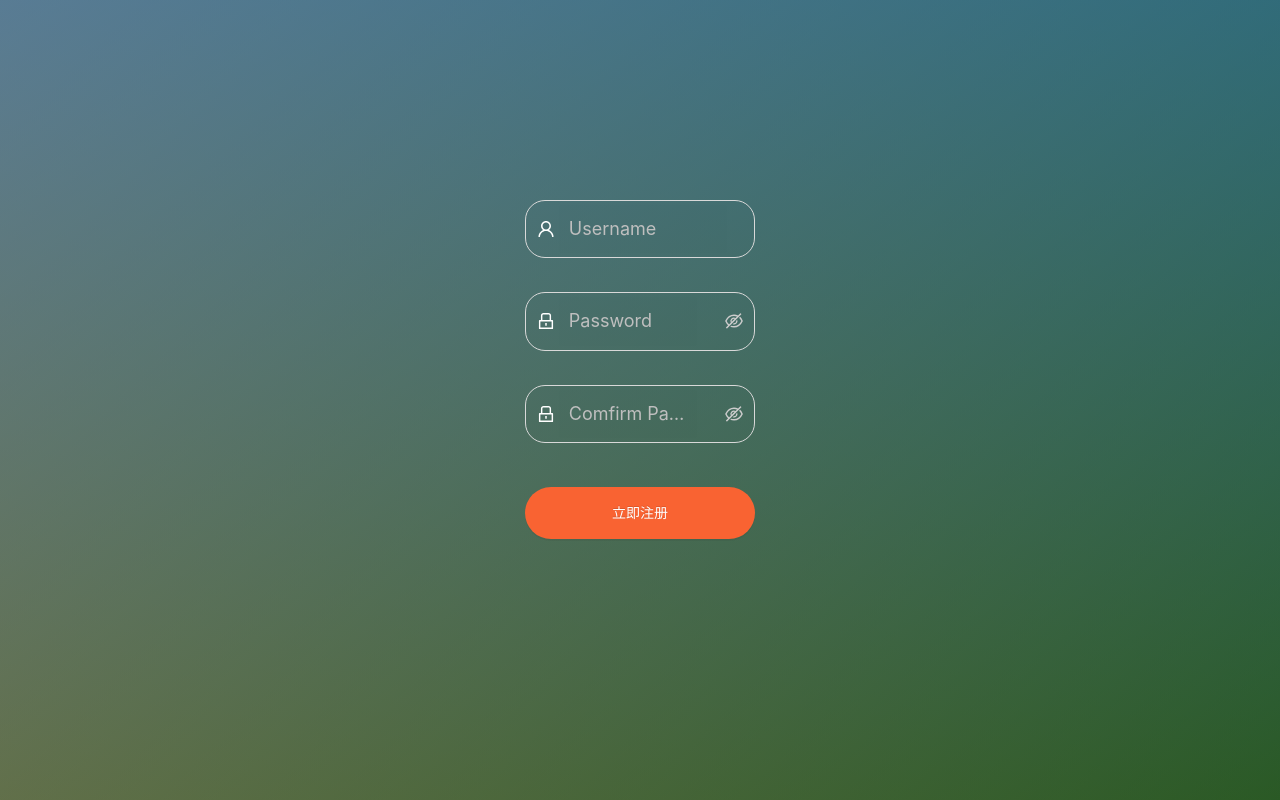
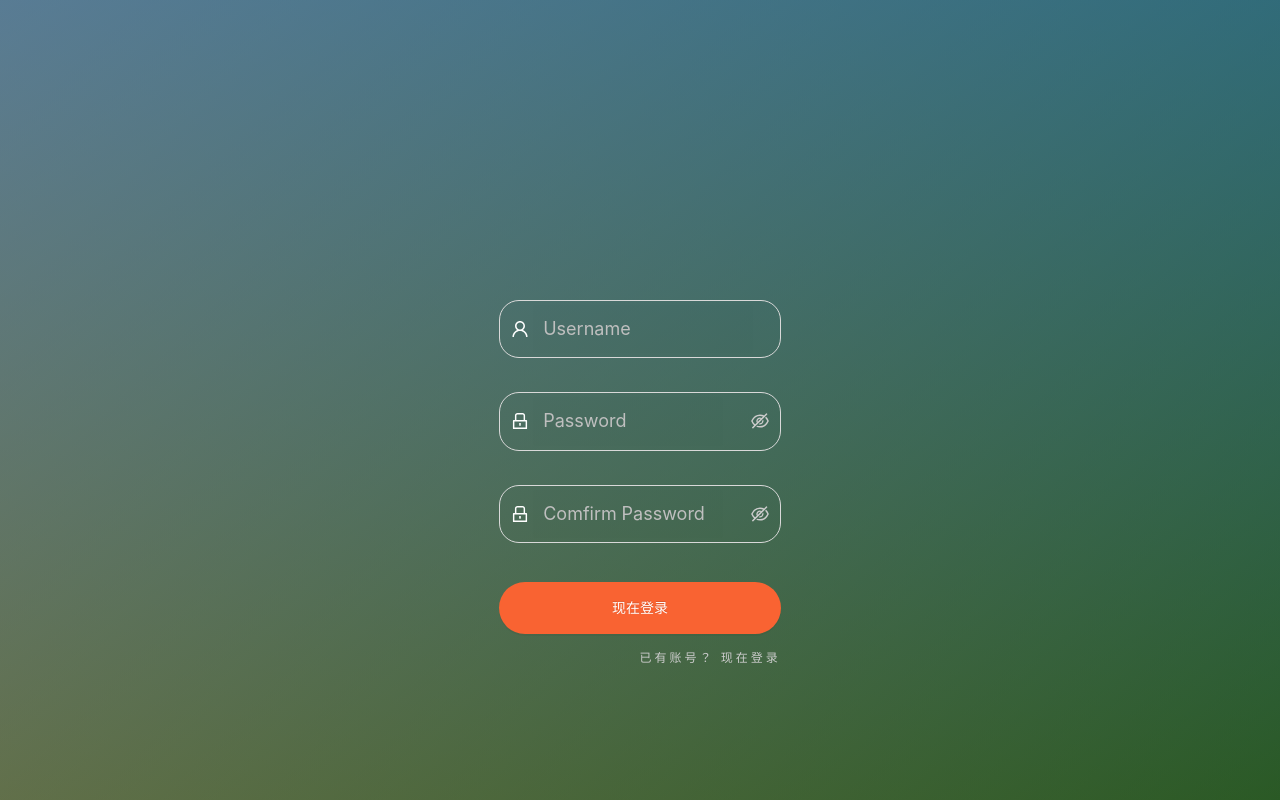
Before and after one commit to pumpkinduan/blog-manage-system, a React (Create React App) app: page /register in a window 1280 px wide. Built offline with nearby package versions, Linux system fonts and the light colour scheme.

Commit message:
文章列表

```diff
--- a/src/components/ArticleList/ListCard.jsx
+++ b/src/components/ArticleList/ListCard.jsx
@@ -1,5 +1,5 @@
 import React from "react";
-import { Button, Popconfirm, message } from "antd";
+import { Popconfirm, message } from "antd";
 import { Link } from "react-router-dom";
 import "./ListCard.scss";
 class ListCard extends React.PureComponent {
@@ -48,9 +48,9 @@ class ListCard extends React.PureComponent {
               okText="确定"
               cancelText="取消"
             >
-              <a href="javascript:;" className="del-btn btn">
+              <span  className="del-btn btn">
                 删除
-              </a>
+              </span>
             </Popconfirm>
           </div>
         </div>
--- a/src/components/Auth/index.jsx
+++ b/src/components/Auth/index.jsx
@@ -17,8 +17,8 @@ const usernameReg = /^(?![0-9])[\u4e00-\u9fa5_a-zA-Z0-9_]/;
 const validateMessages = {
   string: {
     min: "字符个数不得少于${min}个",
-    max: "字符个数不得大于${max}个"
-  }
+    max: "字符个数不得大于${max}个",
+  },
 };
 
 class Auth extends React.Component {
@@ -50,7 +50,10 @@ class Auth extends React.Component {
             validateStatus={error ? "error" : undefined}
             rules={[
               { required: true, message: "请输入您的用户名" },
-              { pattern: usernameReg, message: "至少包含中文，数字或英文中的一种，数字不能开头" },
+              {
+                pattern: usernameReg,
+                message: "至少包含中文，数字或英文中的一种，数字不能开头",
+              },
               { min: 4 },
               { max: 12 },
             ]}
@@ -69,7 +72,10 @@ class Auth extends React.Component {
             validateStatus={error ? "error" : undefined}
             rules={[
               { required: true, message: "请输入您的密码" },
-              { pattern: pwdReg, message: "密码包含 数字,英文,字符中的两种以上" },
+              {
+                pattern: pwdReg,
+                message: "密码包含 数字,英文,字符中的两种以上",
+              },
               { min: 6 },
               { max: 20 },
             ]}
@@ -127,9 +133,15 @@ class Auth extends React.Component {
             </div>
             <div className="register-button-wrapper">
               {/* 这里不用Link组件，在第一次点击跳转时会有闪烁的bug */}
-              <a href="/register" className="register-button">
-                {registerText}
-              </a>
+              {!showConfirmInput ? (
+                <a href="/register" className="register-button">
+                  没有账号？{registerText}
+                </a>
+              ) : (
+                <a href="/login" className="login-button">
+                  已有账号？ {loginText}
+                </a>
+              )}
             </div>
           </Form.Item>
         </Form>
--- a/src/components/Auth/index.scss
+++ b/src/components/Auth/index.scss
@@ -1,63 +1,76 @@
 $inputBgc: rgba(0, 0, 0, .01);
+
 .container {
     width: 100vw;
     height: 100vh;
     background: linear-gradient(180deg, rgba(34, 138, 179, 0.57) 0, rgba(88, 157, 82, 0.4)), linear-gradient(135deg, #670d109e, #0c2c07);
     overflow: hidden;
+
     .login-form {
-        width: 18%;
-        margin: 200px auto;
+        width: 22%;
+        margin: 300px auto;
         .ant-input-affix-wrapper {
             margin-bottom: 10px;
             font-size: 18px;
             border-radius: 20px;
             background-color: $inputBgc;
+
             .ant-input {
                 color: #fff;
                 padding: 10px;
                 background-color: $inputBgc;
             }
+
             .ant-input-prefix {
                 color: #fff;
             }
         }
+
         .ant-form-item-control-input-content {
             .login-form-button-wrapper {
-                margin: 10px auto;
+                margin: 5px auto;
                 width: 100%;
+
                 .ant-btn {
                     border: none;
                     background: #f96332;
                     height: auto;
                     padding: 15px 0;
+
                     &:hover {
                         opacity: 0.8;
                     }
                 }
             }
+
             .register-button-wrapper {
                 width: 100%;
                 margin-top: 15px;
                 font-size: 12px;
                 text-align: right;
                 letter-spacing: 3px;
+
                 a {
                     color: #ccc;
+
                     &:hover {
                         color: #fff;
                     }
                 }
             }
         }
+
         // 密码框右边的眼睛和清空样式
         .anticon-eye,
         .anticon-eye-invisible,
         .anticon-close-circle {
             color: #ccc;
+
             &:hover {
                 color: #fff;
             }
         }
+
         // 修改input框下方的exact字段的提示文字样式
         .ant-form-item-extra {
             color: #f96332;
--- a/src/containers/Register/index.jsx
+++ b/src/containers/Register/index.jsx
@@ -11,7 +11,7 @@ class NormalRegiterForm extends React.Component {
       duration: 1,
       style: {
         cursor: "pointer",
-      }
+      },
     });
     setTimeout(() => {
       window.location.replace("/login");
@@ -21,7 +21,8 @@ class NormalRegiterForm extends React.Component {
     // showConfirmInput：是否显示确认密码框，注册时候需要
     return (
       <Auth
-        loginText="立即注册"
+        loginText="现在登录"
+        registerText="立即注册"
         onFinish={this.onFinish}
         showConfirmInput={true}
       />
```
Also changed, not shown: src/containers/ArticleList/index.jsx (+6 -1 lines), index.js (deleted).
